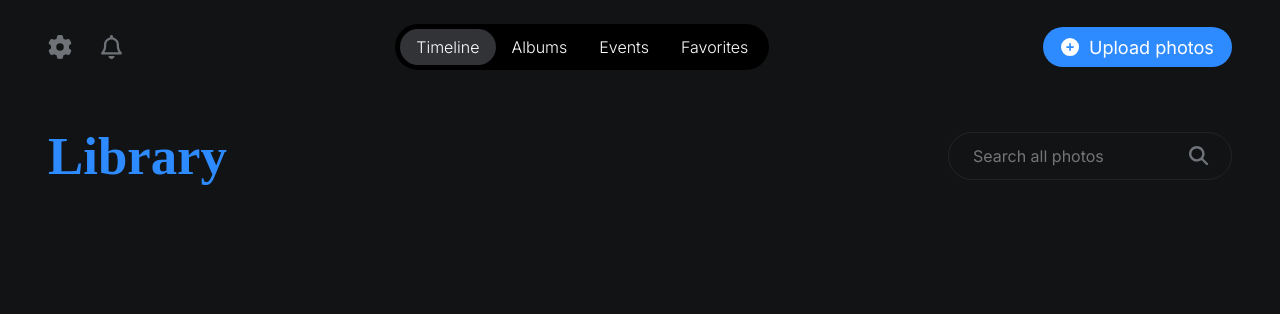
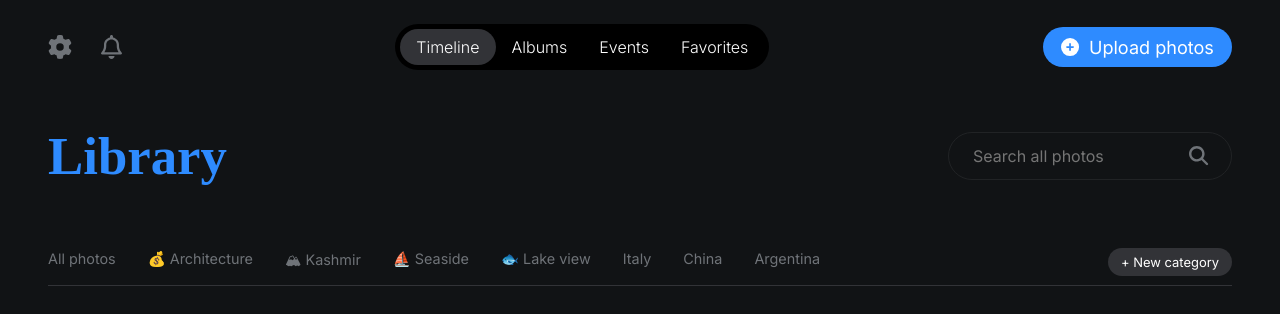
Before and after one commit to iHarryD/samudra-gallery, a React (Create React App) app: page / in a window 1280 px wide. Shown: the top 314 px of the page. Built offline with nearby package versions, Linux system fonts and the light colour scheme; a web font is replaced by a local one.

Commit message:
feat: add filter bar

```diff
--- /dev/null
+++ b/src/components/filterBar/FilterBar.jsx
@@ -0,0 +1,28 @@
+import genericStyles from "../../styles/Generic.module.css";
+import filterBarStyles from "./FilterBar.module.css";
+
+export function FilterBar() {
+  return (
+    <div className={filterBarStyles["filter-bar"]}>
+      <ul className={filterBarStyles["filters-container"]}>
+        {[
+          "All photos",
+          "💰 Architecture",
+          "🏔 Kashmir",
+          "⛵ Seaside",
+          "🐟 Lake view",
+          "Italy",
+          "China",
+          "Argentina",
+        ].map((filter) => (
+          <li>{filter}</li>
+        ))}
+      </ul>
+      <button
+        className={`${genericStyles["primary-btn"]} ${filterBarStyles["new-category-btn"]}`}
+      >
+        + New category
+      </button>
+    </div>
+  );
+}
--- /dev/null
+++ b/src/components/filterBar/FilterBar.module.css
@@ -0,0 +1,22 @@
+.filter-bar {
+  align-items: center;
+  border-bottom: 1px solid var(--ACCENT-DARK-GREY-CLR);
+  display: flex;
+  font-size: 0.9rem;
+  justify-content: space-between;
+}
+
+.filters-container {
+  color: var(--ACCENT-LIGHT-GREY-CLR);
+  display: flex;
+  gap: 2rem;
+}
+
+.filters-container > li {
+  padding: 0.7rem 0;
+}
+
+.new-category-btn {
+  background: var(--ACCENT-DARK-GREY-CLR);
+  font-size: 0.9em;
+}
--- a/src/pages/home/Home.jsx
+++ b/src/pages/home/Home.jsx
@@ -1,5 +1,14 @@
+import homeStyles from "./Home.module.css";
+import { FilterBar } from "../../components/filterBar/FilterBar";
 import { Header } from "../../components/header/Header";
 
 export function Home() {
-  return <Header />;
+  return (
+    <>
+      <Header />
+      <main className={homeStyles["home-main"]}>
+        <FilterBar />
+      </main>
+    </>
+  );
 }
--- /dev/null
+++ b/src/pages/home/Home.module.css
@@ -0,0 +1,3 @@
+.home-main {
+  margin-top: 3.3rem;
+}
```
